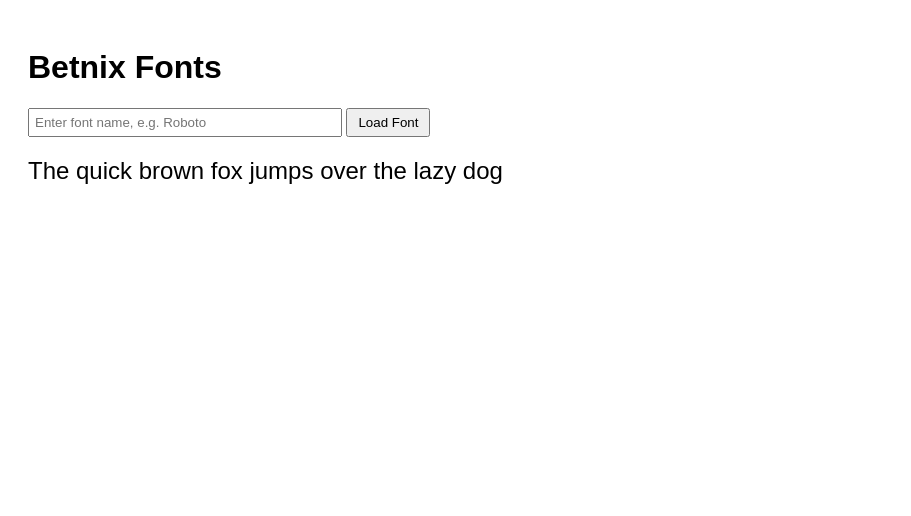
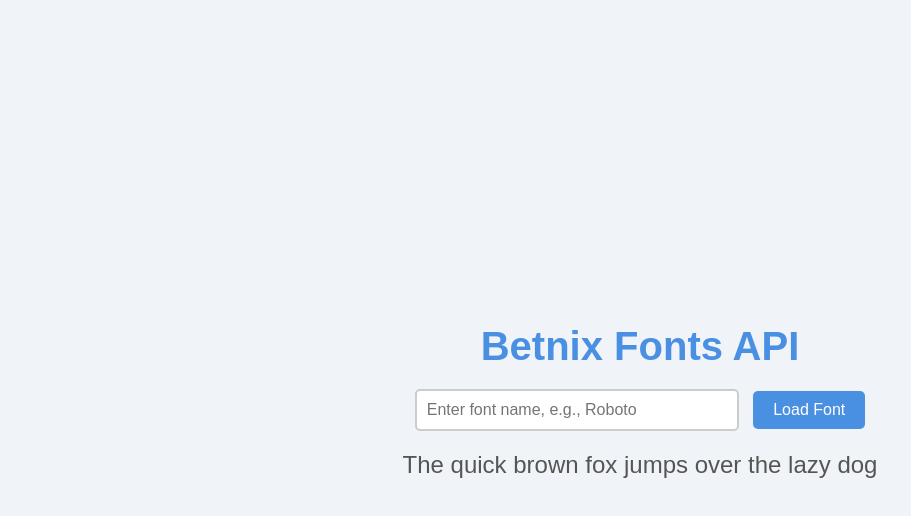
Before and after one commit to BetnixTech/apps, a plain HTML site: page fonts/index.html in a window 1280 px wide. Shown: the whole page, without its empty margins (0-911 px from the left). Drawn offline with nearby package versions, Linux system fonts and the light colour scheme.

Commit message:
Update index.html

```diff
--- a/fonts/index.html
+++ b/fonts/index.html
@@ -3,21 +3,86 @@
 <head>
   <meta charset="UTF-8">
   <meta name="viewport" content="width=device-width, initial-scale=1.0">
-<title>Betnix Fonts</title>
+  <title>Betnix Fonts API</title>
+
+  <!-- Animate.css for animations -->
+  <link
+    rel="stylesheet"
+    href="https://cdnjs.cloudflare.com/ajax/libs/animate.css/4.1.1/animate.min.css"
+  />
+
+  <!-- GSAP for advanced animations -->
+  <script src="https://cdnjs.cloudflare.com/ajax/libs/gsap/3.11.1/gsap.min.js"></script>
+
   <style>
-body { font-family: Arial, sans-serif; padding: 20px; }
-input { width: 300px; padding: 5px; }
-button { padding: 5px 10px; }
-.sample { font-size: 24px; margin-top: 20px; }
+    body {
+      font-family: 'Arial', sans-serif;
+      background: #f0f4f8;
+      color: #333;
+      margin: 0;
+      padding: 0;
+      display: flex;
+      justify-content: center;
+      align-items: center;
+      height: 100vh;
+      flex-direction: column;
+    }
+
+    h1 {
+      font-size: 2.5rem;
+      margin-bottom: 20px;
+      color: #4a90e2;
+      text-align: center;
+    }
+
+    input[type="text"] {
+      padding: 10px;
+      font-size: 1rem;
+      border: 2px solid #ccc;
+      border-radius: 5px;
+      margin-right: 10px;
+      width: 300px;
+      transition: border-color 0.3s ease;
+    }
+
+    input[type="text"]:focus {
+      border-color: #4a90e2;
+      outline: none;
+    }
+
+    button {
+      padding: 10px 20px;
+      font-size: 1rem;
+      background-color: #4a90e2;
+      color: white;
+      border: none;
+      border-radius: 5px;
+      cursor: pointer;
+      transition: background-color 0.3s ease;
+    }
+
+    button:hover {
+      background-color: #357ab7;
+    }
+
+    .sample {
+      font-size: 1.5rem;
+      margin-top: 20px;
+      color: #555;
+      transition: font-family 0.3s ease;
+    }
   </style>
 </head>
 <body>
 
-<h1>Betnix Fonts</h1>
-<input type="text" id="fontInput" placeholder="Enter font name, e.g. Roboto">
-<button id="loadFont">Load Font</button>
+  <h1 class="animate__animated animate__fadeIn">Betnix Fonts API</h1>
 
-<p class="sample" id="sampleText">The quick brown fox jumps over the lazy dog</p>
+  <div>
+    <input type="text" id="fontInput" placeholder="Enter font name, e.g., Roboto">
+    <button id="loadFont" class="animate__animated animate__fadeIn">Load Font</button>
+  </div>
+
+  <p class="sample animate__animated" id="sampleText">The quick brown fox jumps over the lazy dog</p>
 
   <script>
     document.getElementById('loadFont').addEventListener('click', () => {
@@ -36,8 +101,12 @@ document.getElementById('loadFont').addEventListener('click', () => {
       // Set href to your own Betnix URL
       link.href = `/fonts/css/${fontName}.css`;
 
-  // Apply font to sample text
-  document.getElementById('sampleText').style.fontFamily = `'${fontName}', sans-serif`;
+      // Apply font to sample text with animation
+      const sampleText = document.getElementById('sampleText');
+      sampleText.style.fontFamily = `'${fontName}', sans-serif`;
+
+      // Animate the sample text
+      gsap.fromTo(sampleText, { opacity: 0, scale: 0.8 }, { opacity: 1, scale: 1, duration: 0.5 });
     });
   </script>
 
```
Lines whose indentation alone changed are shown as unchanged.
